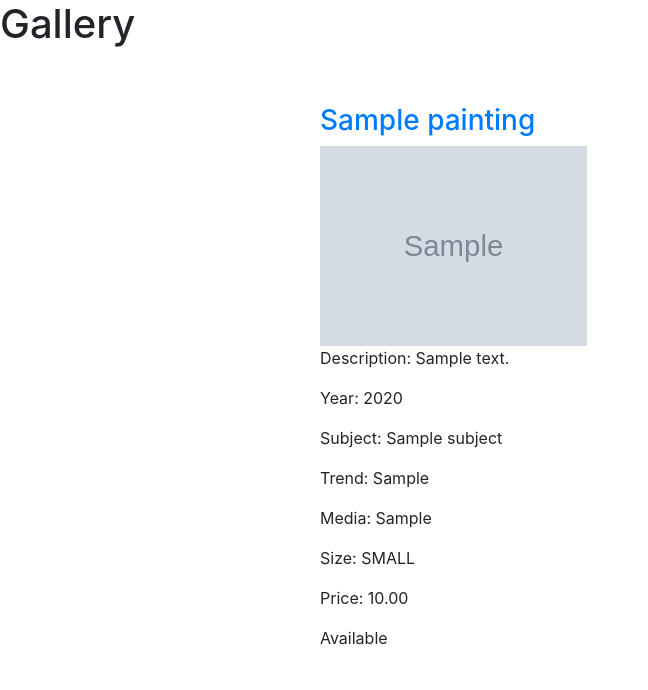
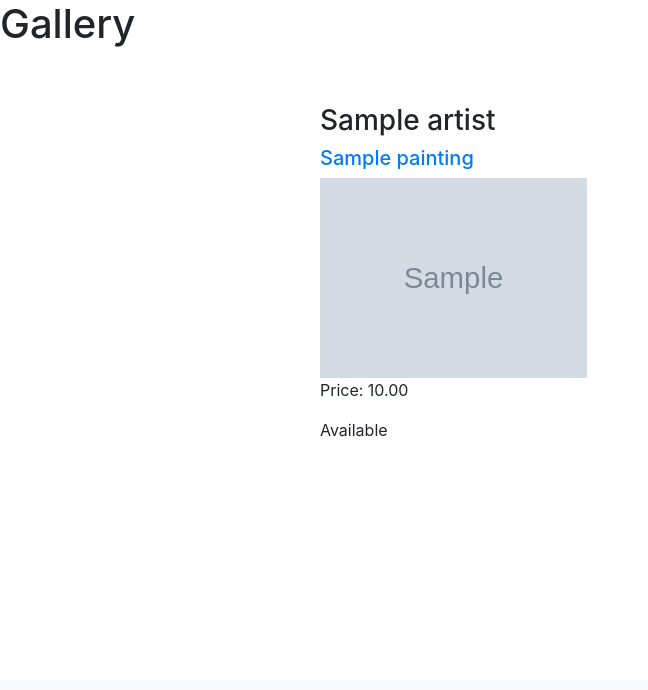
Before and after one commit to ai-ionascu/artGallery, a Django app: page /paintings/ in a window 1280 px wide. Shown: the part 120-810 px from the top of the page, without its empty margins (0-648 px from the left). After the commit the page ends 557 px from the top, so only its background shows below. Run offline with Django 3.2, Linux system fonts and the light colour scheme; tables that the repository leaves empty hold one stand-in row (values such as "Sample post"); grey boxes marked "Sample" are stand-in pictures; some libraries are stand-ins or nearby versions.

Commit message:
created get value function for subject m2m field inside the painting model and called in html template, updated list and detailed pages for paintings

```diff
--- a/paintings/models.py
+++ b/paintings/models.py
@@ -48,5 +48,14 @@ class Painting(models.Model):
     size = models.CharField(max_length=24, choices=SIZE_CHOICES, blank=True, default='')
     price = models.DecimalField(max_digits=24, decimal_places=2)
     availability = models.BooleanField()
+
     def __str__(self):
         return self.name
+
+    def get_subject_values(self):
+        result = []
+
+        for subj in self.subject.all():
+            result.append(subj.subject)
+
+        return result
--- a/paintings/templates/paintings_list.html
+++ b/paintings/templates/paintings_list.html
@@ -9,17 +9,12 @@
 {% block page_content %}
 <br>
 {% for painting in paintings %}
-    {% for subject in subjects %}
+
     <br>
         <div class='m-auto w-50'>
-            <h3><a href="{{ painting.id }}">{{ painting.name }}</a></h3>
-            <img src="{{ painting.image.url }}" alt="{{ painting.name }}" max-width="200" height="200"/>
-            <p>Description: {{ painting.description }}</p>
-            <p>Year: {{ painting.year }}</p>
-            <p>Subject: {{ subject.subject }}</p>
-            <p>Trend: {{ painting.trend }}</p>
-            <p>Media: {{ painting.media }}</p>
-            <p>Size: {{ painting.size }}</p>
+            <h3>{{ painting.artist }}</h3>
+            <h5><a href="{{ painting.id }}">{{ painting.name }}</a></h5>
+            <a href="{{ painting.id }}"><img src="{{ painting.image.url }}" alt="{{ painting.name }}" max-width="200" height="200"/></a>
             <p>Price: {{ painting.price }}</p>
             {% if painting.availability %}
                 <p>Available</p>
@@ -28,7 +23,7 @@
             {% endif %}
         </div>
     <br>
-    {% endfor %}
+
 {% endfor %}
 
 {% endblock %}
--- a/paintings/views.py
+++ b/paintings/views.py
@@ -4,12 +4,8 @@ from .models import Painting, Subject
 # Create your views here.
 
 def list_paintings_view(request):
-
     paintings_list = Painting.objects.all()
-    for painting in paintings_list:
-        subjects_list = painting.subject.all()
-
-    return render(request,  'paintings_list.html', {'paintings': paintings_list, 'subjects': subjects_list})
+    return render(request,  'paintings_list.html', {'paintings': paintings_list})
 
 def detail_paintings_view(request, id=None):
     painting = get_object_or_404(Painting, id=id)
```
Also changed, not shown: paintings/templates/painting_detail.html (+17 -4 lines).
